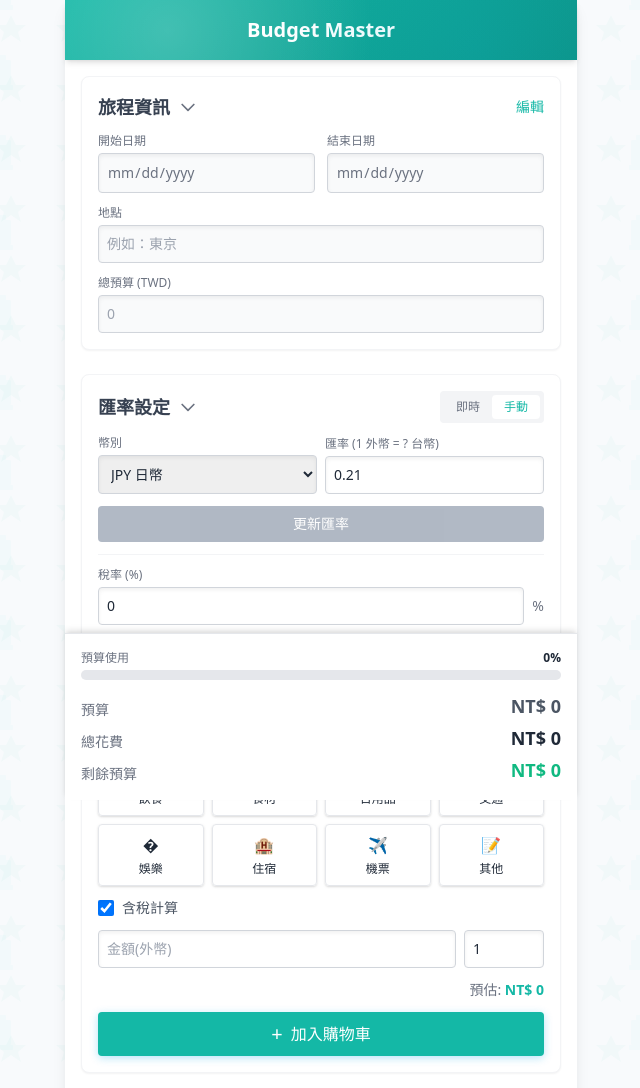
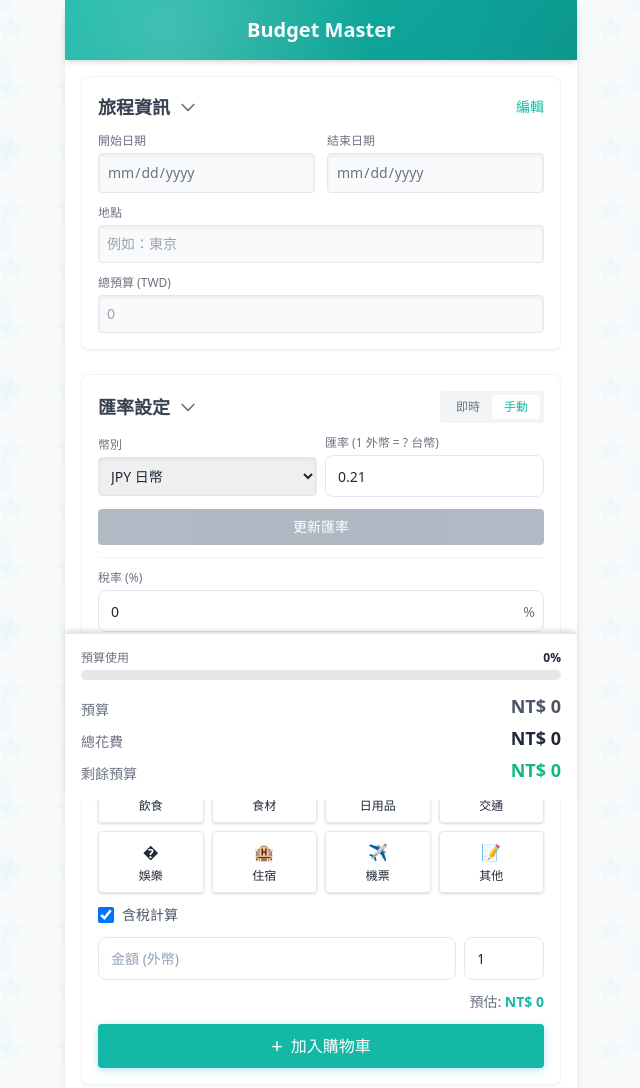
Before and after one commit to yuping1624/travel-budget-helper, a plain HTML site: page index.html in a window 1280 px wide. Shown: the top 1088 px of the page, without its empty margins (319-959 px from the left). Drawn offline with nearby package versions, Linux system fonts and the light colour scheme.

Commit message:
feat: Refactor input fields with custom outline styles for better UI consistency and usability

```diff
--- a/index.html
+++ b/index.html
@@ -123,8 +123,10 @@
                         </div>
                         <div class="flex-1">
                             <label class="block text-xs text-gray-500 mb-1">匯率 (1 外幣 = ? 台幣)</label>
-                            <input type="number" id="exchange-rate-input" step="0.0001"
-                                class="w-full border rounded p-2 text-sm focus:outline-none focus:ring-2 focus:ring-primary">
+                            <div class="input-outline">
+                                <input type="number" id="exchange-rate-input" step="0.0001"
+                                    class="input-outline__field" placeholder="0.0000">
+                            </div>
                         </div>
                     </div>
 
@@ -133,10 +135,10 @@
 
                     <div class="border-t border-gray-100 pt-3 mt-2">
                         <label class="block text-xs text-gray-500 mb-1">稅率 (%)</label>
-                        <div class="flex items-center space-x-2">
+                        <div class="input-outline input-outline--with-addon">
                             <input type="number" id="tax-rate-input" step="0.1" value="0"
-                                class="flex-1 border rounded p-2 text-sm focus:outline-none focus:ring-2 focus:ring-primary">
-                            <span class="text-sm text-gray-500">%</span>
+                                class="input-outline__field" placeholder="0">
+                            <span class="input-outline__addon">%</span>
                         </div>
                     </div>
                 </div>
@@ -213,10 +215,14 @@
                         <label for="cart-tax-toggle" class="text-sm text-gray-600">含稅計算</label>
                     </div>
                     <div class="flex space-x-2">
-                        <input type="number" id="item-price" placeholder="金額(外幣)"
-                            class="flex-1 border rounded p-2 text-sm focus:outline-none focus:ring-2 focus:ring-primary">
-                        <input type="number" id="item-quantity" value="1" placeholder="數量"
-                            class="w-20 border rounded p-2 text-sm focus:outline-none focus:ring-2 focus:ring-primary">
+                        <div class="flex-1 input-outline">
+                            <input type="number" id="item-price" placeholder="金額 (外幣)"
+                                class="input-outline__field">
+                        </div>
+                        <div class="w-20 input-outline">
+                            <input type="number" id="item-quantity" value="1" placeholder="數量"
+                                class="input-outline__field">
+                        </div>
                     </div>
                     <div class="text-right text-sm text-gray-500">預估: <span id="cart-twd-preview"
                             class="font-bold text-primary">NT$ 0</span></div>
@@ -283,8 +289,10 @@
                             checked>
                         <label for="direct-tax-toggle" class="text-sm text-gray-600">含稅計算</label>
                     </div>
-                    <input type="number" id="direct-price" placeholder="金額 (外幣)"
-                        class="w-full border rounded p-2 text-sm focus:outline-none focus:ring-2 focus:ring-primary">
+                    <div class="input-outline">
+                        <input type="number" id="direct-price" placeholder="金額 (外幣)"
+                            class="input-outline__field">
+                    </div>
                     <div class="text-right text-sm text-gray-500">預估: <span id="direct-twd-preview"
                             class="font-bold text-primary">NT$ 0</span></div>
                     <button type="button" id="add-expense-btn" onclick="addExpenseFromDirect()"
--- a/styles.css
+++ b/styles.css
@@ -243,7 +243,6 @@ input,
 select {
     box-shadow: inset 0 2px 4px 0 rgba(0, 0, 0, 0.06);
     transition: all 0.2s ease;
-    border: 1px solid #d1d5db;
 }
 
 input:focus,
@@ -251,8 +250,53 @@ select:focus {
     border-color: #14B8A6 !important;
     outline: none;
     box-shadow:
-        0 0 0 3px rgba(20, 184, 166, 0.12),
+        0 0 0 1px #14B8A6,
+        /* 内层细线 */
+        0 0 0 4px rgba(20, 184, 166, 0.15),
+        /* 外层光晕（加大） */
         inset 0 2px 4px 0 rgba(0, 0, 0, 0.06);
+}
+
+/* Custom outline wrapper for exchange/tax inputs */
+.input-outline {
+    border: 1.5px solid #e2e8f0;
+    border-radius: 0.5rem;
+    padding: 0.25rem 0.75rem;
+    display: flex;
+    align-items: center;
+    width: 100%;
+    transition: border-color 0.2s ease, box-shadow 0.2s ease;
+    background-color: #fff;
+}
+
+.input-outline:focus-within {
+    border-color: #14B8A6;
+    box-shadow: 0 0 0 2px rgba(20, 184, 166, 0.2);
+}
+
+.input-outline__field {
+    width: 100%;
+    border: none;
+    background: transparent;
+    padding: 0.35rem 0;
+    font-size: 0.875rem;
+    color: #1f2937;
+    outline: none;
+    box-shadow: none !important;
+}
+
+.input-outline__field::placeholder {
+    color: #94a3b8;
+}
+
+.input-outline--with-addon {
+    padding-right: 0.5rem;
+}
+
+.input-outline__addon {
+    margin-left: 0.5rem;
+    font-size: 0.875rem;
+    color: #6b7280;
 }
 
 /* ========== Item Cards Optimization ========== */
```
